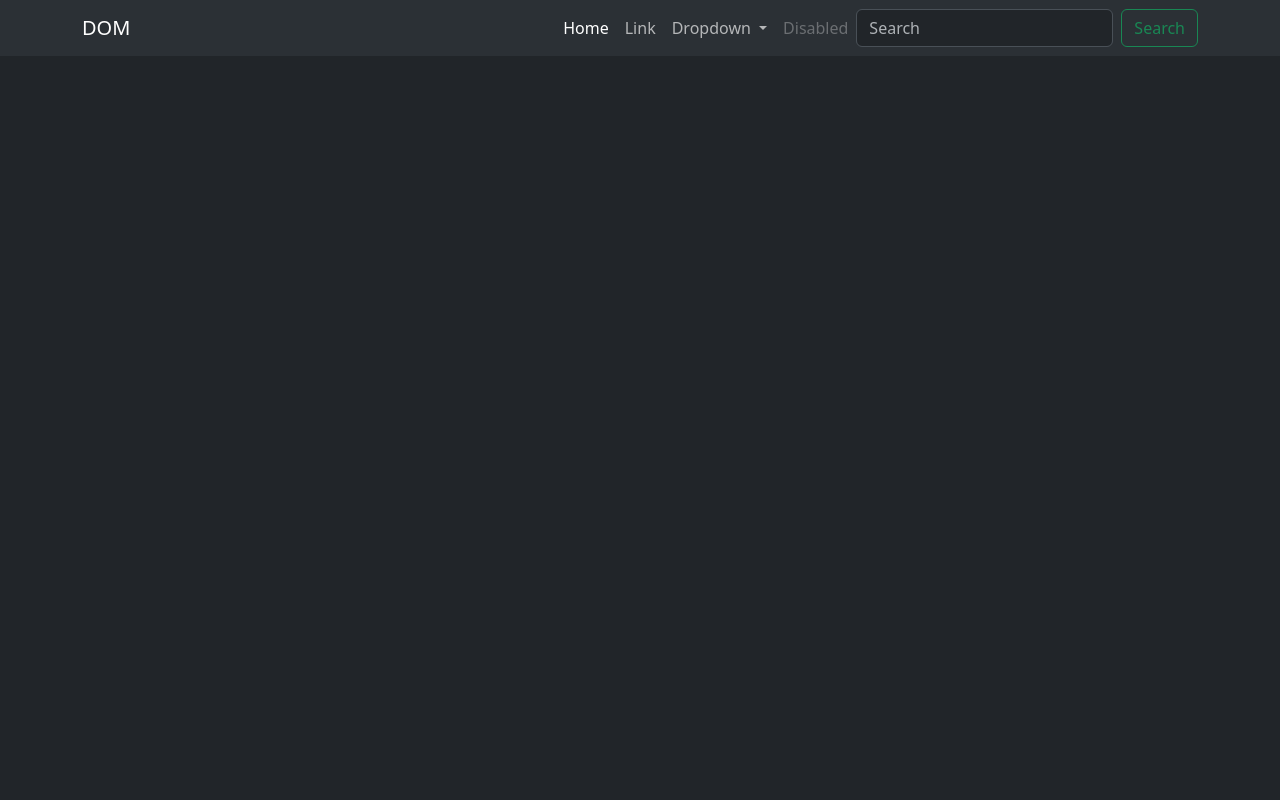
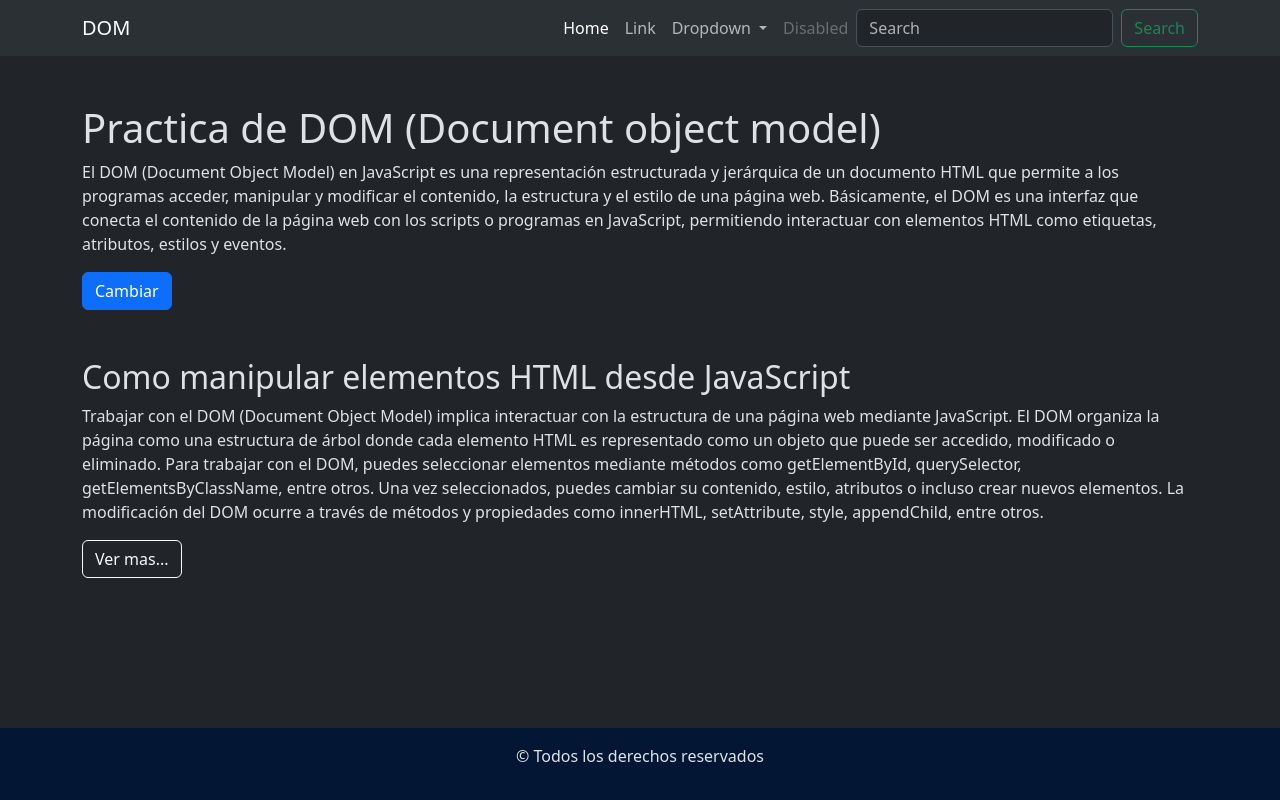
Before and after one commit to Pabloczurylo/Practica-DOM, a plain HTML site: page index.html in a window 1280 px wide. Drawn offline with nearby package versions, Linux system fonts and the light colour scheme.

Commit message:
maquetado(html y css)  sin js

```diff
--- a/css/style.css
+++ b/css/style.css
@@ -0,0 +1,13 @@
+body{
+    min-height: 100vh;
+    display: flex;
+    flex-direction: column;
+}
+
+main{
+    flex-grow: 1;
+}
+.btnVerMas{
+    background: #ff002b;
+    color: white;
+}
--- a/index.html
+++ b/index.html
@@ -3,8 +3,9 @@
 <head>
     <meta charset="UTF-8">
     <meta name="viewport" content="width=device-width, initial-scale=1.0">
+    <!-- agregar etiquetas meta -->
     <link href="https://cdn.jsdelivr.net/npm/bootstrap@5.3.3/dist/css/bootstrap.min.css" rel="stylesheet" integrity="sha384-QWTKZyjpPEjISv5WaRU9OFeRpok6YctnYmDr5pNlyT2bRjXh0JMhjY6hW+ALEwIH" crossorigin="anonymous">
-    <link rel="stylesheet" href="css/style.css">
+    <link rel="stylesheet" href="./css/style.css">
     <title>Practica DOM</title>
 </head>
 <body data-bs-theme="dark">
@@ -46,13 +47,23 @@
             </div>
           </nav>
     </header>
-    <body>
-
-    </body>
-    <footer>
-
+    <main class="my-5 container">
+      <section>
+        <h1 id="tituloPrincipal">Practica de DOM (Document object model)</h1>
+        <p>El DOM (Document Object Model) en JavaScript es una representación estructurada y jerárquica de un documento HTML que permite a los programas acceder, manipular y modificar el contenido, la estructura y el estilo de una página web. Básicamente, el DOM es una interfaz que conecta el contenido de la página web con los scripts o programas en JavaScript, permitiendo interactuar con elementos HTML como etiquetas, atributos, estilos y eventos.
+        </p>
+        <button class="btn btn-primary" onclick="modificarTitulo()">Cambiar</button>
+      </section>
+      <section class="my-5" id="seccionElementos">
+        <h2>Como manipular elementos HTML desde JavaScript</h2>
+        <p>Trabajar con el DOM (Document Object Model) implica interactuar con la estructura de una página web mediante JavaScript. El DOM organiza la página como una estructura de árbol donde cada elemento HTML es representado como un objeto que puede ser accedido, modificado o eliminado. Para trabajar con el DOM, puedes seleccionar elementos mediante métodos como getElementById, querySelector, getElementsByClassName, entre otros. Una vez seleccionados, puedes cambiar su contenido, estilo, atributos o incluso crear nuevos elementos. La modificación del DOM ocurre a través de métodos y propiedades como innerHTML, setAttribute, style, appendChild, entre otros.</p>
+        <button class="btn btn-outline-light" id="btnVerMas">Ver mas...</button>
+      </section>
+    </main>
+    <footer class="text-center bg-primary-subtle py-3 ">
+        <p>&copy; Todos los derechos reservados</p>
     </footer>
     <script src="https://cdn.jsdelivr.net/npm/bootstrap@5.3.3/dist/js/bootstrap.bundle.min.js" integrity="sha384-YvpcrYf0tY3lHB60NNkmXc5s9fDVZLESaAA55NDzOxhy9GkcIdslK1eN7N6jIeHz" crossorigin="anonymous"></script>
-    <script src="js/app.js"></script>
+    <script src="./js/app.js"></script>
 </body>
 </html>
```
